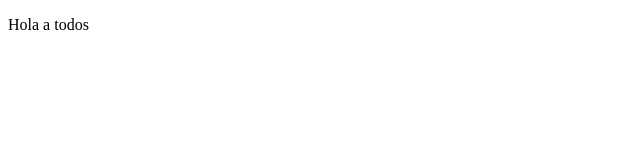
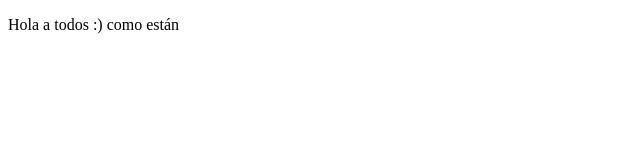
Before and after one commit to HenryDelgadoLoza/proyectoDemoCursoPrework, a plain HTML site: page index.html in a window 1280 px wide. Shown: the whole page, without its empty margins (0-640 px from the left). Drawn offline with Linux system fonts and the light colour scheme.

Commit message:
cambios emojis 2

```diff
--- a/index.html
+++ b/index.html
@@ -7,6 +7,6 @@
     <title>Document</title>
 </head>
 <body>
-    <p>Hola a todos</p>
+    <p>Hola a todos :) como están</p>
 </body>
 </html>
```
